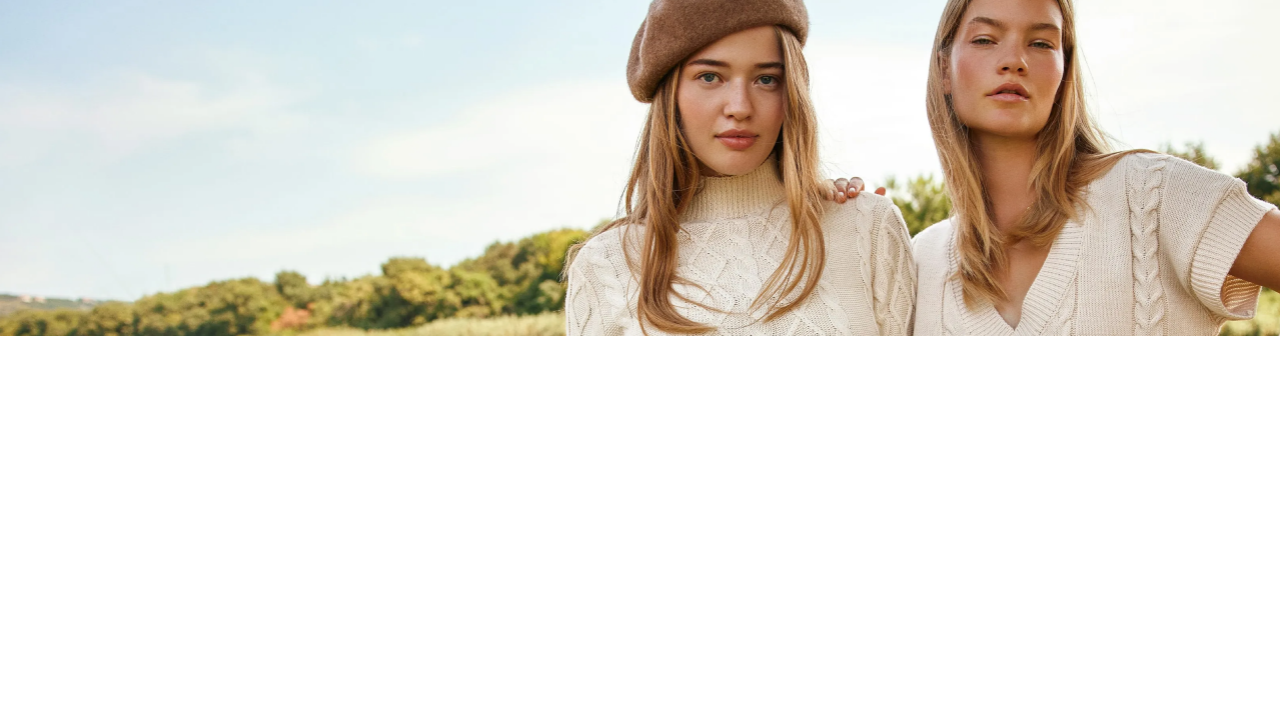
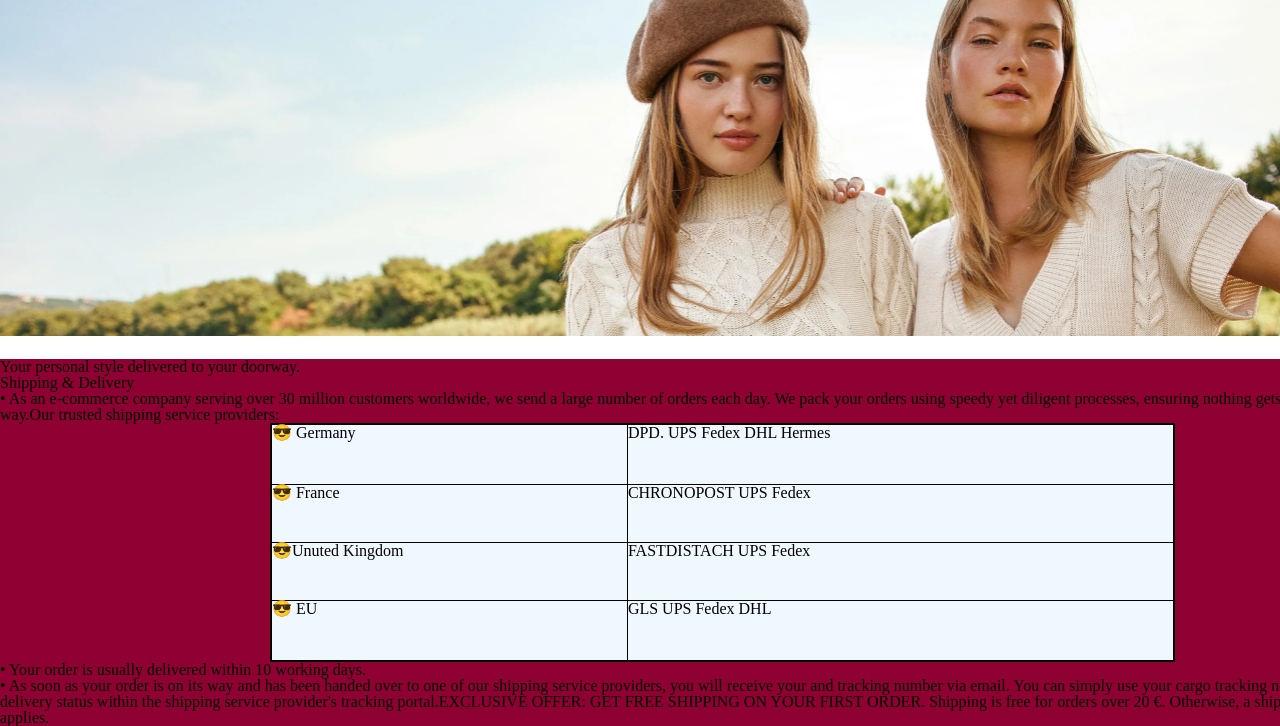
Before and after one commit to tsulaiatea/trendyol, a plain HTML site: page trendyol/index.html in a window 1280 px wide. Shown: the part 201-927 px from the top of the page. Before the commit the page ends 800 px from the top, so only its background shows below. Drawn offline with Linux system fonts and the light colour scheme.

Commit message:
add sections

```diff
--- a/trendyol/index.html
+++ b/trendyol/index.html
@@ -12,7 +12,7 @@
     <header>
         <div class="div_header">
         <img clss="logo" src="./image/turkey_icon4_zBhuKN5-removebg-preview.png" alt="logo">
-        <ul>
+        <ul class="ul-header">
             <li class="text_li">join our influencer program</li>
             <li class="text_li">about us</li>
             <span>GE</span>
@@ -32,8 +32,43 @@
         </div>
     </header>
     <main>
-        <section>
+        <section class="section1">
             <img class="banner" src="./image/image1.png" alt="banner">
+        </section>
+        <section class="section2">
+            <h1>Your personal style delivered to your doorway.</h1>
+            <h3>Shipping & Delivery</h3>
+            <ul>
+                <li>
+                    <p>• As an e-commerce company serving over 30 million customers worldwide, we send a large number of orders each day. We pack your orders using speedy yet diligent processes, ensuring nothing gets damaged on the way.Our trusted shipping service providers:</p>
+                    <table class="table_1">
+                        <tr>
+                            <td>&#128526; Germany</td>
+                            <td>DPD. UPS Fedex DHL Hermes</td>
+                        </tr>
+                        <tr>
+                            <td>&#128526; France</td>
+                            <td>CHRONOPOST  UPS Fedex </td>
+                        </tr>
+                        <tr>
+                            <td>&#128526;Unuted Kingdom </td>
+                            <td>FASTDISTACH UPS Fedex </td>
+                        </tr>
+                        <tr>
+                            <td>&#128526; EU</td>
+                            <td>GLS  UPS Fedex DHL </td>
+                        </tr>
+
+                    </table>
+                </li>
+                <li>
+                    <h2> • Your order is usually delivered within 10 working days.</h2>
+                </li>
+                <li>
+                    <p>• As soon as your order is on its way and has been handed over to one of our shipping service providers, you will receive your and tracking number via email. You can simply use your cargo tracking number to check the delivery status within the shipping service provider's tracking portal.EXCLUSIVE OFFER: GET FREE SHIPPING ON YOUR FIRST ORDER. Shipping is free for orders over 20 €. Otherwise, a shipping fee of 3.99€ applies.</p>
+                </li>
+            </ul>
+
         </section>
     </main>
 </body>
--- a/trendyol/style/style.css
+++ b/trendyol/style/style.css
@@ -1,14 +1,14 @@
 .div_header {
     width: 1440px;
     height: 50px;
-    background-color: rgba(239, 246, 246, 0.94);
+    /* background-color: rgba(239, 246, 246, 0.94); */
     display: flex;
     justify-content: space-between;
     align-items: center;
     padding: 10px 0;
 
 }
-ul {
+.ul-header {
     display: flex;
     list-style: none;
     margin: 0;
@@ -45,7 +45,11 @@ span {
     display: flex;
     justify-content: space-evenly;
     padding-top: 20px;
+    gap: 10px;
+
 }
+
+
 
 /* დასრულდა ჰედერი */
 
@@ -53,3 +57,20 @@ span {
     width: 1440px;
     height: 400px;
 }
+.section2 {
+    width: 1440px;
+    height: 100%;
+    background-color: #8F0133;
+    margin-top: 20px;
+}
+.table_1 {
+    border: 2px solid black;
+    width: 905px;
+    height: 239px;
+    background-color: aliceblue;
+    margin-left: 270px;
+
+}
+table, td {
+    border:1px solid black;
+}
```
